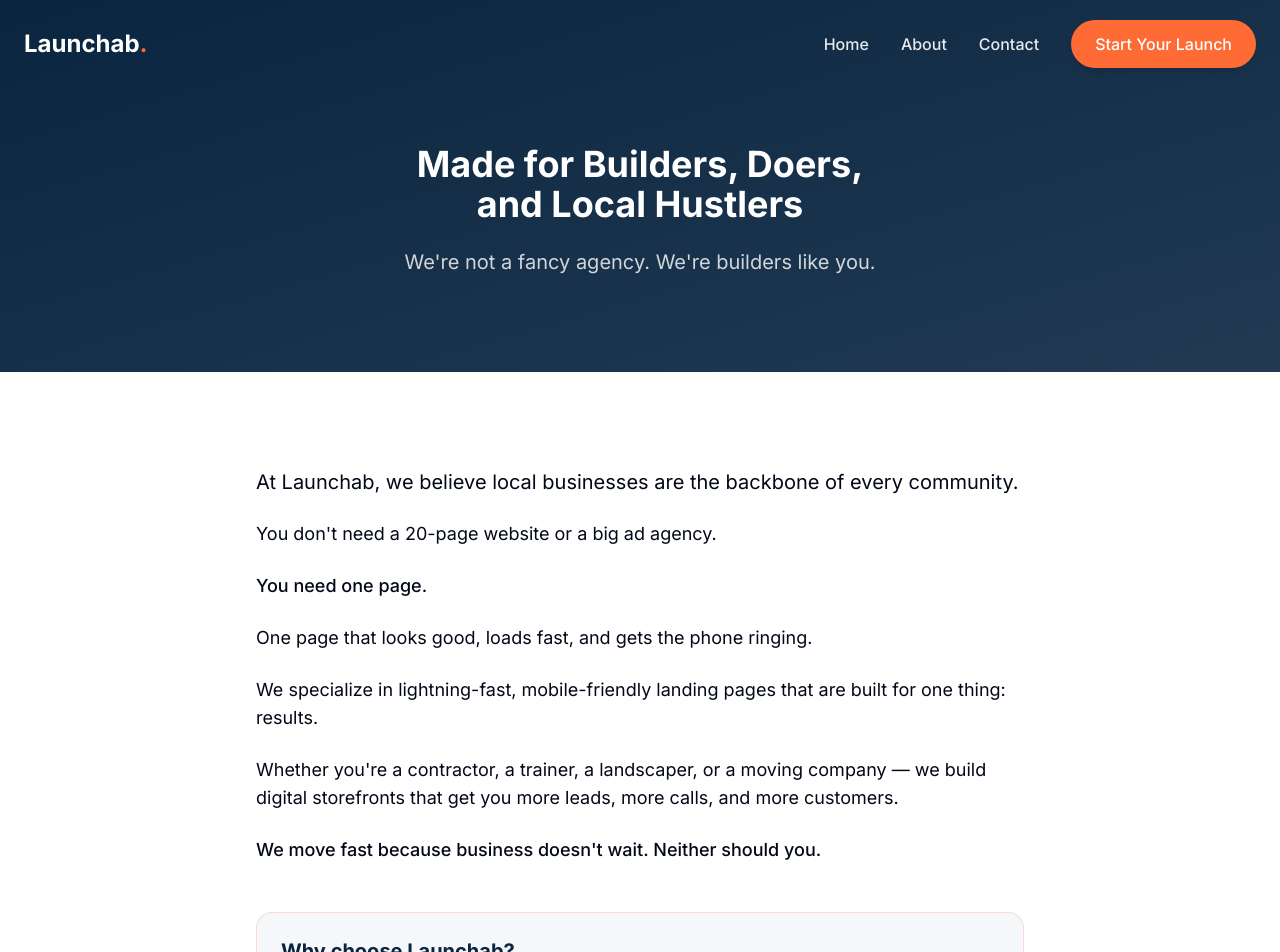
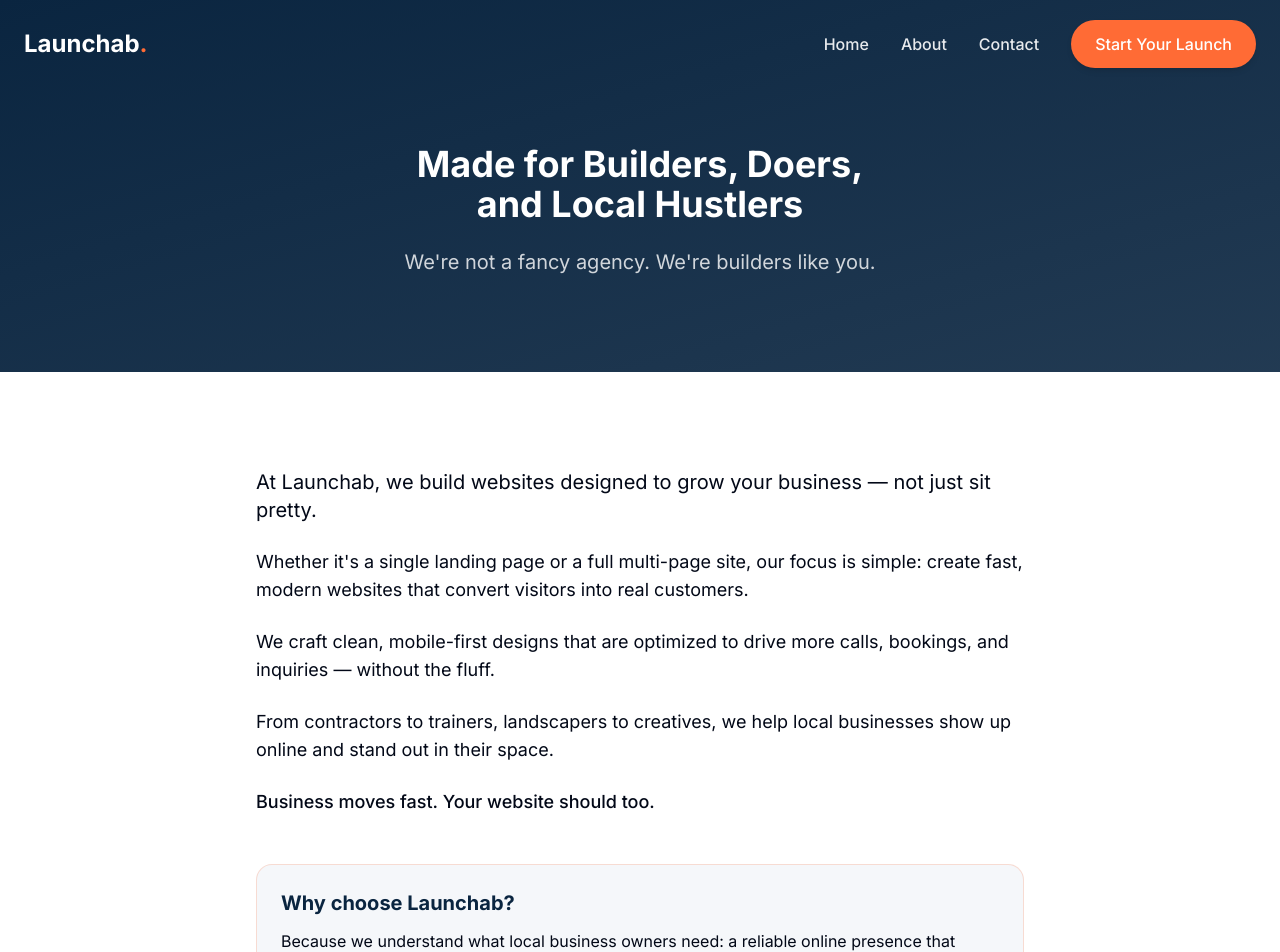
Before and after one commit to skebila/launchab, a React (Vite) app: page /about in a window 1280 px wide. Shown: the top 952 px of the page. Built offline with nearby package versions, Linux system fonts and the light colour scheme.

Commit message:
Update About section content
Updated the content of the About section to reflect the new messaging.

```diff
--- a/src/pages/About.tsx
+++ b/src/pages/About.tsx
@@ -30,37 +30,29 @@ const About = () => {
         </div>
       </section>
 
-      {/* Main Content Section */}
+      {/* Main Content Section - Updated with new content */}
       <section className="py-16 md:py-24 bg-white">
         <div className="container-custom">
           <div className="max-w-3xl mx-auto">
             <div className="prose prose-lg max-w-none">
               <p className="text-xl mb-6">
-                At Launchab, we believe local businesses are the backbone of every community.
+                At Launchab, we build websites designed to grow your business — not just sit pretty.
               </p>
 
               <p className="text-lg mb-6">
-                You don't need a 20-page website or a big ad agency.
-              </p>
-
-              <p className="text-lg mb-6 font-medium">
-                You need one page.
+                Whether it's a single landing page or a full multi-page site, our focus is simple: create fast, modern websites that convert visitors into real customers.
               </p>
 
               <p className="text-lg mb-6">
-                One page that looks good, loads fast, and gets the phone ringing.
+                We craft clean, mobile-first designs that are optimized to drive more calls, bookings, and inquiries — without the fluff.
               </p>
 
               <p className="text-lg mb-6">
-                We specialize in lightning-fast, mobile-friendly landing pages that are built for one thing: results.
-              </p>
-
-              <p className="text-lg mb-6">
-                Whether you're a contractor, a trainer, a landscaper, or a moving company — we build digital storefronts that get you more leads, more calls, and more customers.
+                From contractors to trainers, landscapers to creatives, we help local businesses show up online and stand out in their space.
               </p>
 
               <p className="text-lg font-medium">
-                We move fast because business doesn't wait. Neither should you.
+                Business moves fast. Your website should too.
               </p>
 
               <div className="mt-12 p-6 bg-launchab-light rounded-2xl border border-launchab-orange/20">
```
